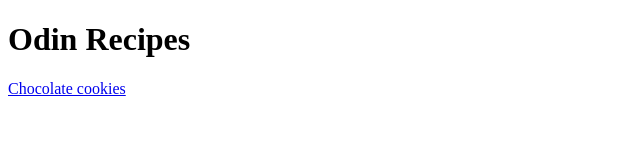
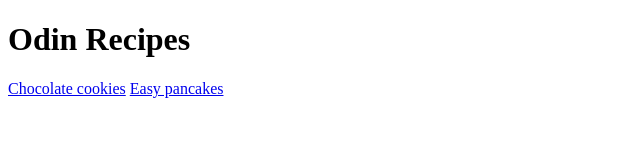
Before and after one commit to brunovnogueira/odin-recipes, a plain HTML site: page index.html in a window 1280 px wide. Shown: the whole page, without its empty margins (0-640 px from the left). Drawn offline with Linux system fonts and the light colour scheme.

Commit message:
Added link to the pancake recipe webpage

```diff
--- a/index.html
+++ b/index.html
@@ -10,5 +10,6 @@
     <h1>Odin Recipes</h1>
 
     <a href="./recipes/cookies.html">Chocolate cookies</a>
+    <a href="./recipes/pancakes.html">Easy pancakes</a>
 </body>
 </html>
```
